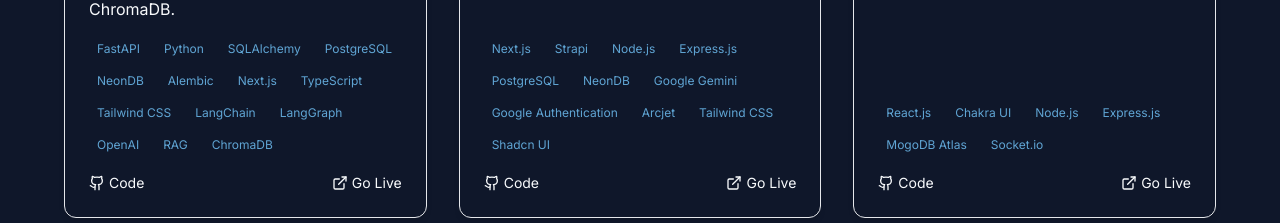
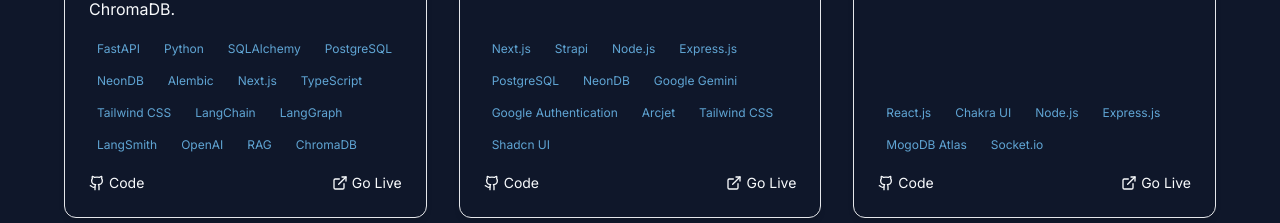
Before and after one commit to HillolPias/my_portfolio, a React (Vite) app: page / in a window 1280 px wide. Shown: the part 4460-4683 px from the top of the page. Built offline with nearby package versions, Linux system fonts and the light colour scheme.

Commit message:
Added LangSmith tag

```diff
--- a/src/components/Projects.tsx
+++ b/src/components/Projects.tsx
@@ -23,6 +23,7 @@
       "Tailwind CSS",
       "LangChain",
       "LangGraph",
+      "LangSmith",
       "OpenAI",
       "RAG",
       "ChromaDB",
```
